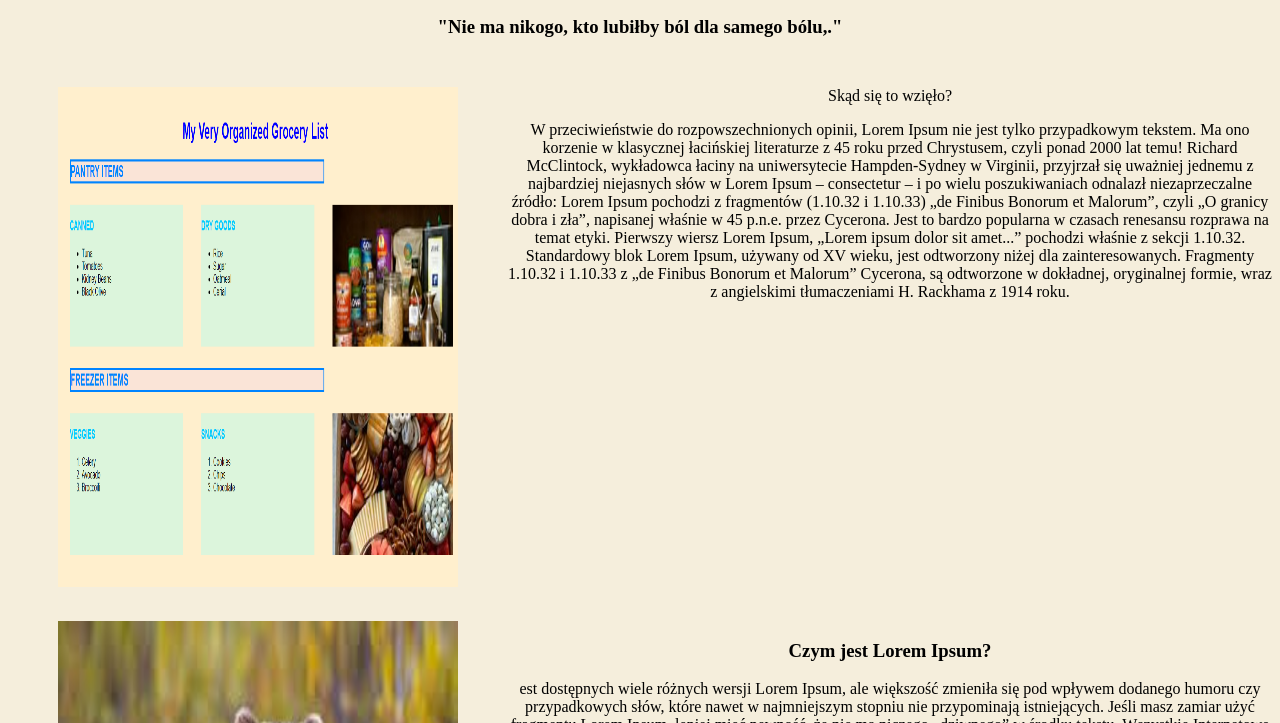
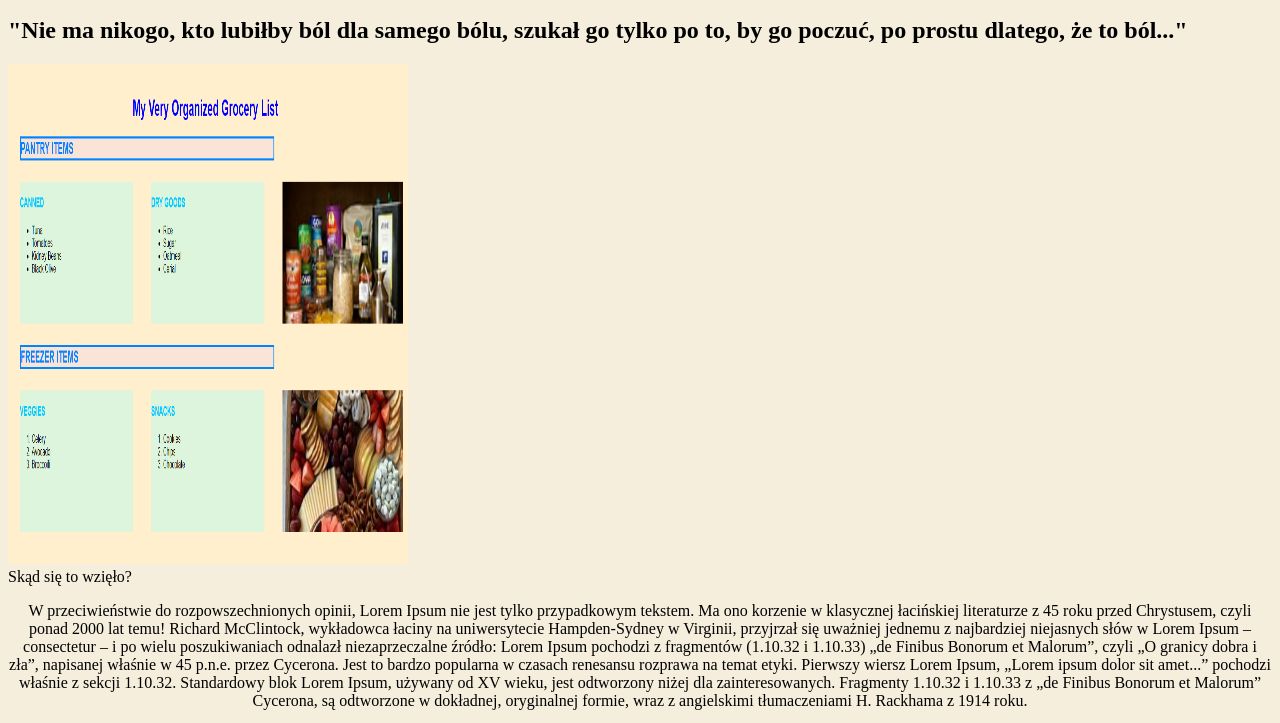
Before and after one commit to iwonalafave/personal-webside-demo, a plain HTML site: page portfolio.html in a window 1280 px wide. Shown: the part 119-842 px from the top of the page. Drawn offline with Linux system fonts and the light colour scheme.

Commit message:
cleanedCss

```diff
--- a/portfolio.html
+++ b/portfolio.html
@@ -10,7 +10,7 @@
 <body>
 
 
-            <!-- define navigations links-->
+    <header>
         <div class="navigation">
 
            <a href="./home.html"><h1>Home</h1></a>
@@ -18,11 +18,14 @@
            <a href="./portfolio.html"><h1>Portfolio</h1></a>
             <h1>Iwona LaFave</h1>
        </div>
-               <section>
-            <h3>
-                "Nie ma nikogo, kto lubiłby ból dla samego bólu,."
-            </h3>
-               </section>
+       <div>
+            <h2>
+           "Nie ma nikogo, kto lubiłby ból dla samego bólu, szukał go tylko po to, by go poczuć, po prostu dlatego, że to ból..."
+            </h2>
+       </div>
+      </header>
+
+
            <!--define flex conteiner for picture and description of projects-->
 
            <div class="flex-containerP">
@@ -59,7 +62,7 @@ Standardowy blok Lorem Ipsum, używany od XV wieku, jest odtworzony niżej dla z
 	Zacznij 'Lorem ipsum dolor sit amet...'
 
 
-
+            </div>
 
 
 
--- a/style.css
+++ b/style.css
@@ -1,6 +1,18 @@
 body{
     background-color: rgb(245, 238, 220);
 
+}
+h1{
+
+    margin-top: 50px;
+}
+h3{
+    text-align: center;
+
+}
+
+p{
+    text-align: center;
 }
 /*definde navigation bar*/
 
@@ -21,9 +33,8 @@ body{
    text-align: center;
     padding: 0px ;
     margin-right: 30px;
+}
 
-
-}
 .navigation h1 {
     margin-left: 30px;
 }
@@ -37,13 +48,20 @@ li a:hover{
     display: flex;
     width:80%;
     align-items: center;
+}
 
-
-}
 .flex-container>div{
     margin-left: 200px;
     margin-top: 200px;
-
+}
+.flex-container p{
+    display: flex;
+    text-align: center;
+}
+.flex-container p > div{
+    margin-left: 50px;
+    margin-top: 30px;
+    text-align: center;
 }
 
 img{
@@ -61,9 +79,8 @@ img{
     margin-top: 50px;
     display: flex;
     height: 300px;
+}
 
-
-}
 .upper-container div{
    margin-left: 50px;
     display: flex;
@@ -74,12 +91,12 @@ img{
     border: green 0.7rem solid;
     font-weight: bold;
     text-transform: uppercase;
+}
 
-}
 .upper-container img{
     height: 275px;
+}
 
-}
 .lover-conteiner{
     text-align: center;
     margin-left: 40px;
@@ -88,26 +105,3 @@ img{
 .lover-conteiner p{
     margin: 50px;
 }
-
-h1{
-
-    margin-top: 50px;
-}
-
-p{
-    text-align: center;
-}
-.flex-containerP{
-    display: flex;
-    text-align: center;
-}
-.flex-containerP > div{
-    margin-left: 50px;
-    margin-top: 30px;
-    text-align: center;
-}
-
-h3{
-    text-align: center;
-
-}
```
Also changed, not shown: home.html (+1 -1 lines). Lines whose indentation alone changed are shown as unchanged.
